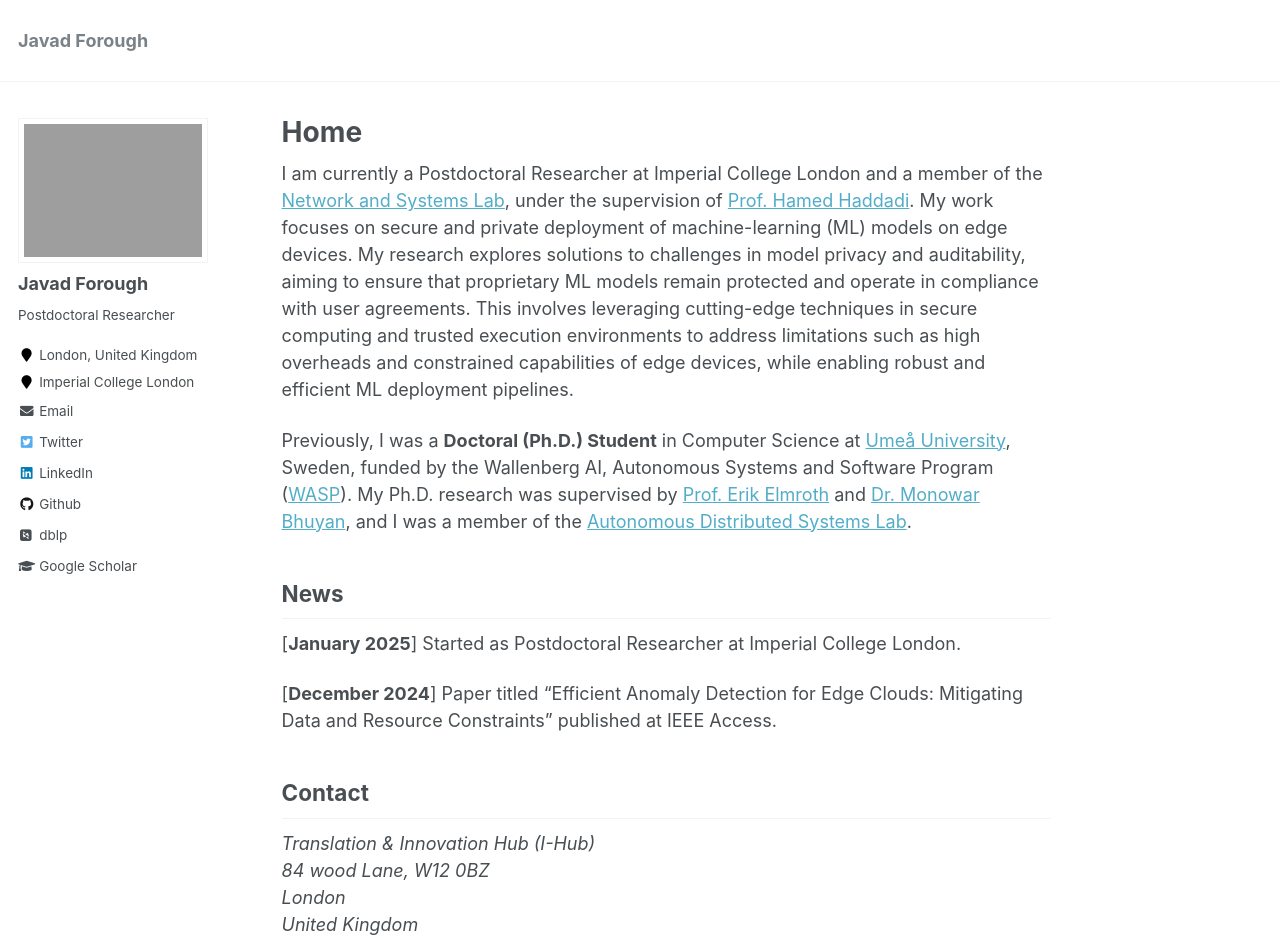
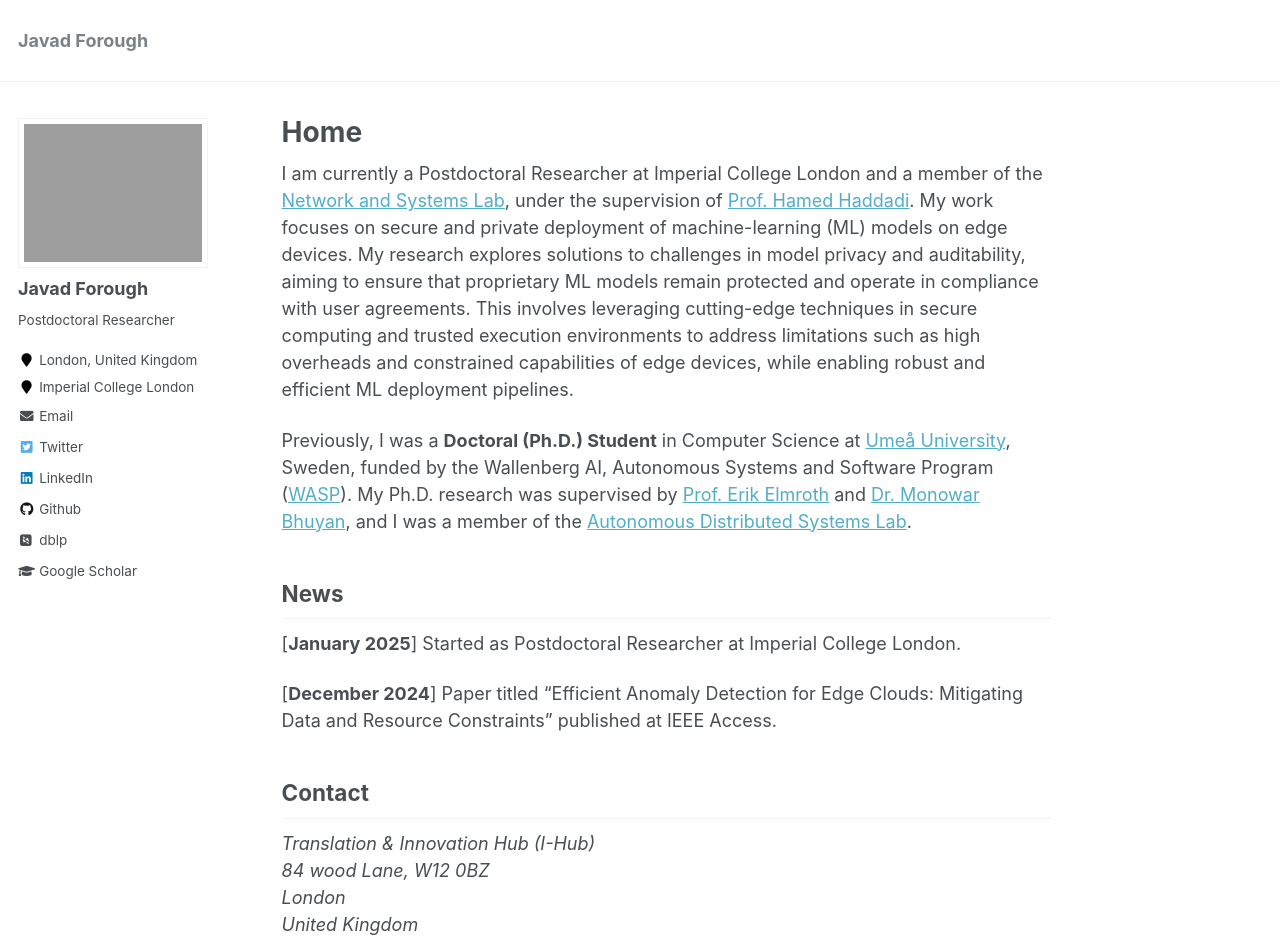
Before and after one commit to Javad-Forough/Javad-Forough.github.io, a Jekyll site: the page built from _pages/about.md, in a window 1280 px wide. Shown: the top 952 px of the page. Built offline with Jekyll 4.4.1, drawn with Linux system fonts in a browser that asks for light colours; some web fonts are replaced.

Commit message:
Update avatar

```diff
--- a/_sass/_sidebar.scss
+++ b/_sass/_sidebar.scss
@@ -83,8 +83,9 @@
   }
 
   img {
-    max-width: 300px;
-    border-radius: 0%;
+    width: 200px; /* Explicit width */
+    height: 150px; /* Explicit height */
+    border-radius: 0; /* Ensures no rounding */
 
     @include breakpoint($large) {
       padding: 5px;
```
